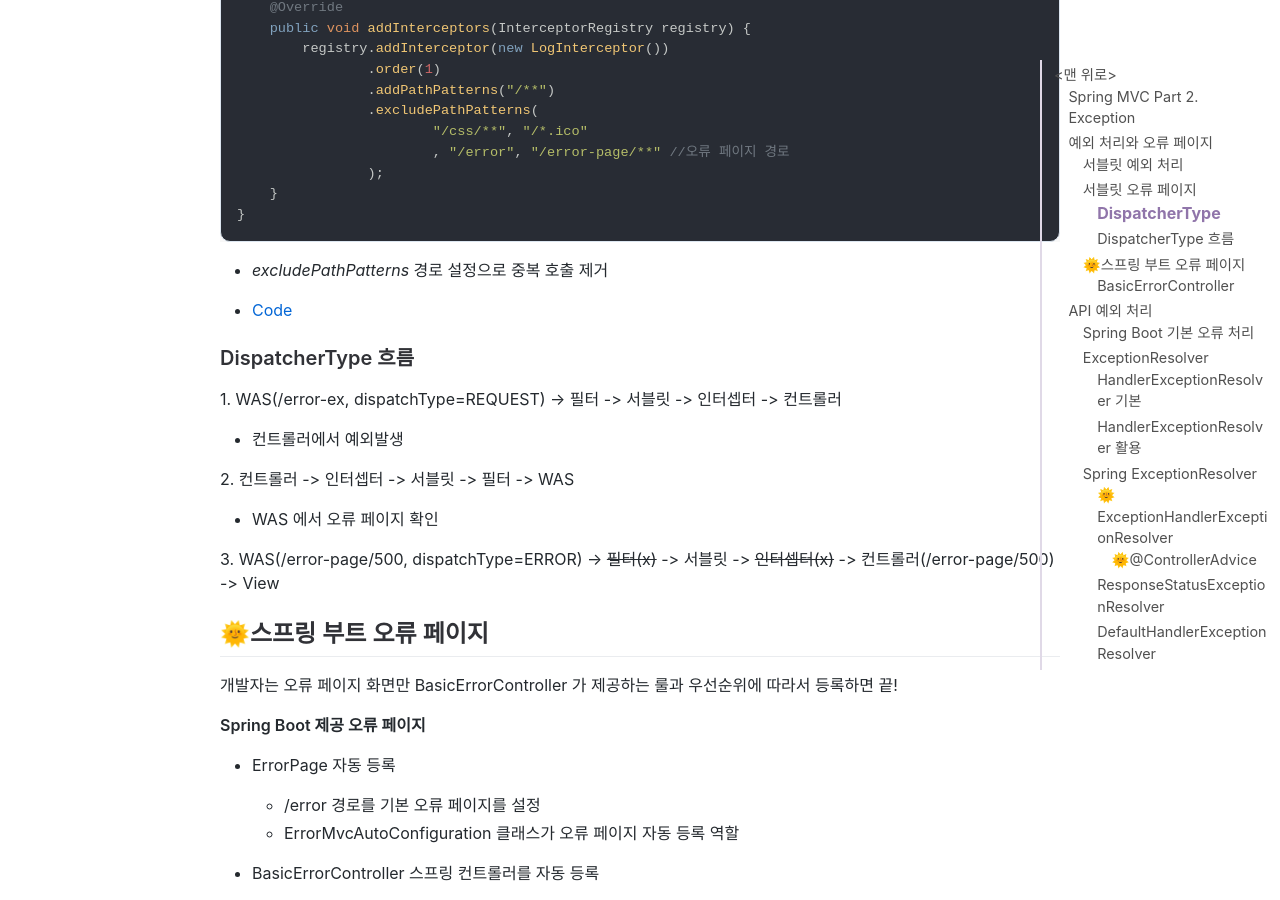
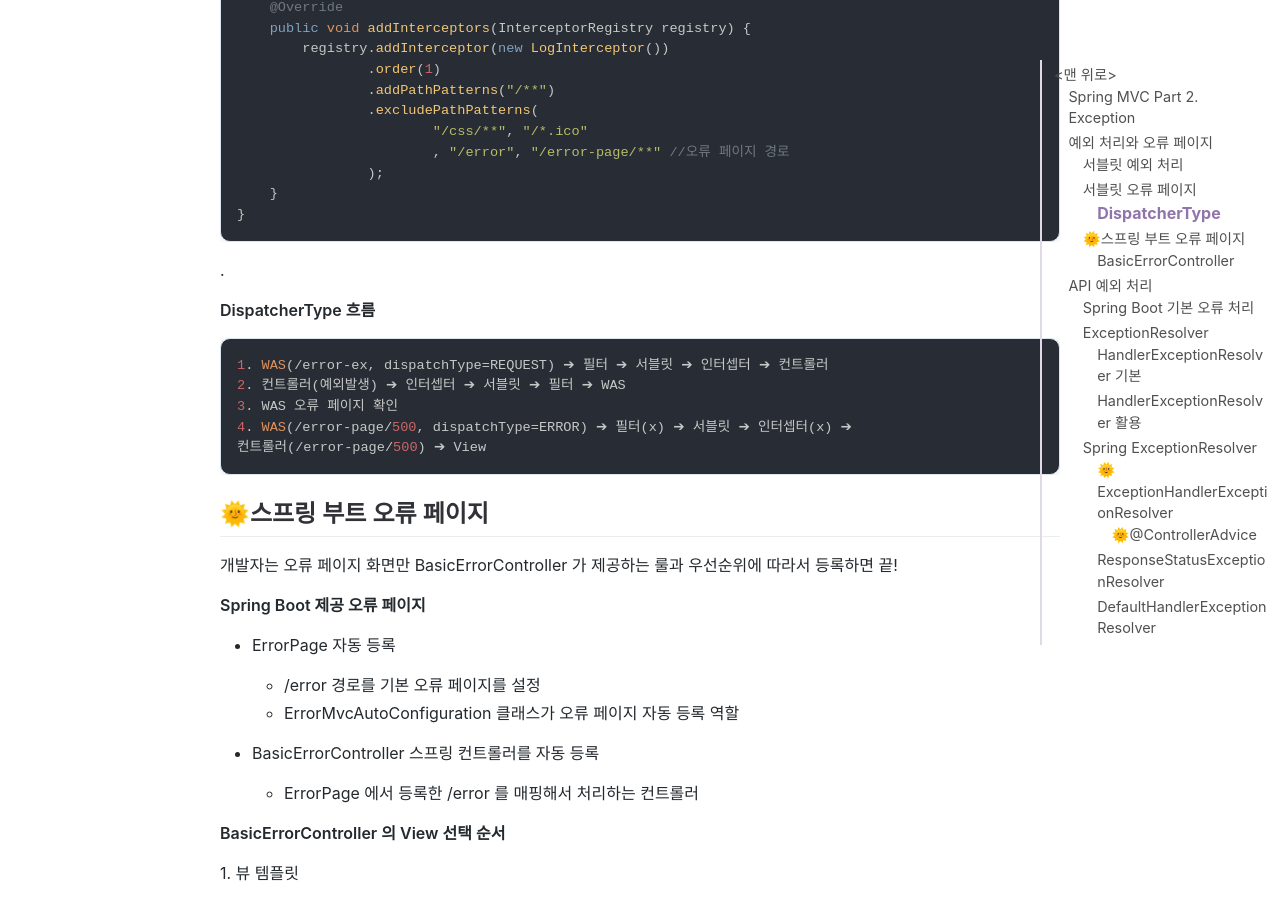
Before and after one commit to jihunparkme/jihunparkme.github.io, a Jekyll site: the page built from _posts/2021-10-14-Spring-MVC-Part2-Exception.md, in a window 1280 px wide and 900 px high, scrolled down 6196 px. Built offline with Jekyll 4.4.1, drawn with Linux system fonts in a browser that asks for light colours; nearby versions of some CDN libraries; comment, search, counter and statistics services are not loaded; some of the changed lines change nothing that is shown.

Commit message:
[Conquest of Spring] DispatcherType 흐름

````diff
--- a/_posts/2021-10-14-Spring-MVC-Part2-Exception.md
+++ b/_posts/2021-10-14-Spring-MVC-Part2-Exception.md
@@ -279,6 +279,17 @@ public class DispatcherTypeWebConfig implements WebMvcConfigurer {
     }
 }
 ```
+.
+
+**DispatcherType 흐름**
+
+```text
+1. WAS(/error-ex, dispatchType=REQUEST) ➔ 필터 ➔ 서블릿 ➔ 인터셉터 ➔ 컨트롤러
+2. 컨트롤러(예외발생) ➔ 인터셉터 ➔ 서블릿 ➔ 필터 ➔ WAS
+3. WAS 오류 페이지 확인
+4. WAS(/error-page/500, dispatchType=ERROR) ➔ 필터(x) ➔ 서블릿 ➔ 인터셉터(x) ➔
+컨트롤러(/error-page/500) ➔ View
+```
 
 
 
@@ -287,21 +298,8 @@ public class DispatcherTypeWebConfig implements WebMvcConfigurer {
 
 
 
-- <i>excludePathPatterns</i> 경로 설정으로 중복 호출 제거
 
-- [Code](https://github.com/jihunparkme/Inflearn_Spring_MVC_Part-2/commit/38ea95fa9de3563ebc6a8111a38d2e6059cddcf8)
 
-### DispatcherType 흐름
-
-1\. WAS(/error-ex, dispatchType=REQUEST) -> 필터 -> 서블릿 -> 인터셉터 -> 컨트롤러
-
-- 컨트롤러에서 예외발생
-
-2\. 컨트롤러 -> 인터셉터 -> 서블릿 -> 필터 -> WAS
-
-- WAS 에서 오류 페이지 확인
-
-3\. WAS(/error-page/500, dispatchType=ERROR) -> ~~필터(x)~~ -> 서블릿 -> ~~인터셉터(x)~~ -> 컨트롤러(/error-page/500) -> View
 
 ## 🌞스프링 부트 오류 페이지
 
````
